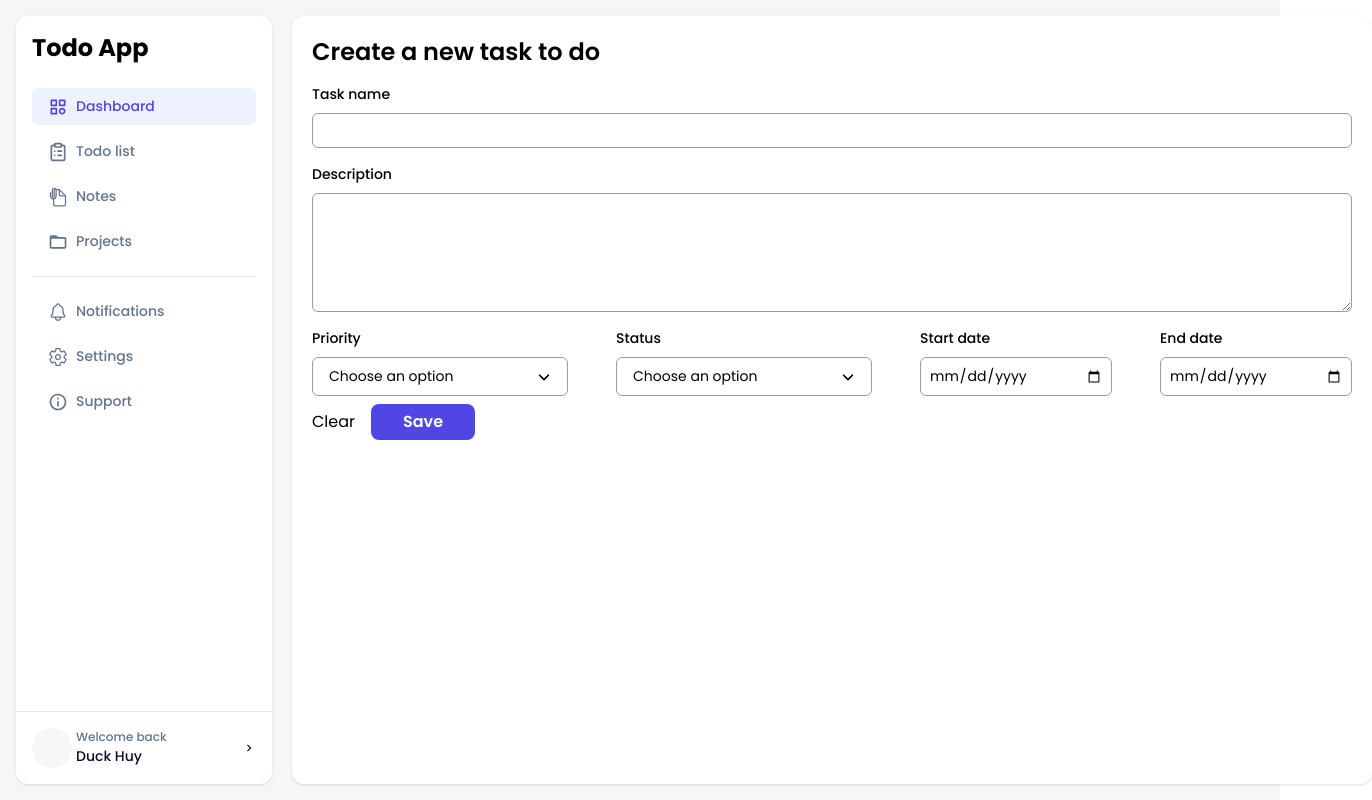
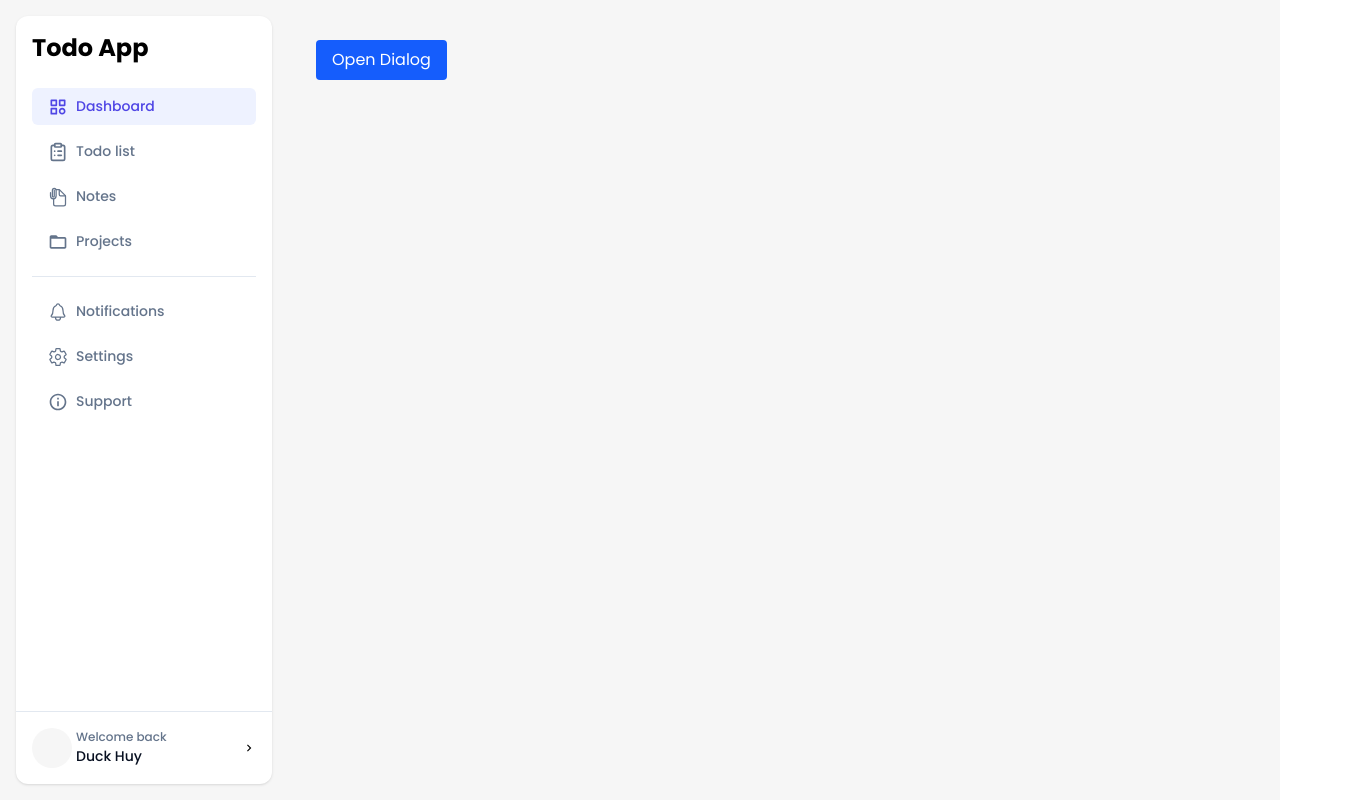
Before and after one commit to dhuy00/Knowly, a React (Vite) app in the folder knowly_frontend/: page /todo-list in a window 1280 px wide. Shown: the whole page, 1372 px wide, since content can reach past the window. Built offline with nearby package versions, Linux system fonts and the light colour scheme.

Commit message:
add custom dialog, move add new task form to dialog

```diff
--- a/knowly_frontend/package.json
+++ b/knowly_frontend/package.json
@@ -12,6 +12,8 @@
   "dependencies": {
     "@tailwindcss/vite": "^4.1.17",
     "@tanstack/react-query": "^5.90.9",
+    "framer-motion": "^12.23.24",
+    "lucide-react": "^0.554.0",
     "react": "^19.2.0",
     "react-dom": "^19.2.0",
     "react-hot-toast": "^2.6.0",
--- /dev/null
+++ b/knowly_frontend/src/components/common/Dialog.tsx
@@ -0,0 +1,77 @@
+import React from "react";
+import ReactDOM from "react-dom";
+import { motion, AnimatePresence } from "framer-motion";
+import { X } from "lucide-react";
+
+interface DialogProps {
+  open: boolean;
+  onClose: () => void;
+  title?: string;
+  footer?: React.ReactNode;
+  children: React.ReactNode;
+  disableBackdropClose?: boolean;
+  width?: string;
+}
+
+const Dialog: React.FC<DialogProps> = ({
+  open,
+  onClose,
+  title,
+  footer,
+  children,
+  disableBackdropClose = false,
+  width = "max-w-lg",
+}) => {
+  if (typeof document === "undefined") return null;
+
+  return ReactDOM.createPortal(
+    <AnimatePresence>
+      {open && (
+        <motion.div
+          className="fixed inset-0 z-50 flex items-center justify-center"
+          initial={{ opacity: 0 }}
+          animate={{ opacity: 1 }}
+          exit={{ opacity: 0 }}
+        >
+          {/* Backdrop */}
+          <motion.div
+            className="absolute inset-0 bg-black/50"
+            onClick={() => !disableBackdropClose && onClose()}
+          />
+
+          {/* Dialog Box */}
+          <motion.div
+            className={`relative bg-white rounded-2xl shadow-xl px-6 py-2 w-full ${width} z-10`}
+            initial={{ scale: 0.9, opacity: 0 }}
+            animate={{ scale: 1, opacity: 1 }}
+            exit={{ scale: 0.9, opacity: 0 }}
+            transition={{ type: "spring", damping: 22, stiffness: 200 }}
+            onClick={(e) => e.stopPropagation()}
+          >
+            {/* Header */}
+            {(title || onClose) && (
+              <div className="flex items-center justify-between mb-4">
+                <h2 className="text-xl font-semibold">{title}</h2>
+                <button
+                  onClick={onClose}
+                  className="p-2 rounded-full hover:bg-gray-100 cursor-pointer" aria-label="Close"
+                >
+                  <X size={20} />
+                </button>
+              </div>
+            )}
+
+            {/* Body */}
+            <div className="text-gray-700 mb-4">{children}</div>
+
+            {/* Footer */}
+            {footer && <div className="flex justify-end gap-2 mt-4">{footer}</div>}
+          </motion.div>
+        </motion.div>
+      )}
+    </AnimatePresence>,
+    document.body
+  );
+};
+
+export default Dialog;
--- a/knowly_frontend/src/components/common/SelectField.tsx
+++ b/knowly_frontend/src/components/common/SelectField.tsx
@@ -23,17 +23,17 @@ const SelectField: React.FC<SelectFieldProps> = ({ label, options }) => {
   }
 
   return (
-    <div className="flex flex-col gap-2 mt-4 text-common">
+    <div className="flex flex-col gap-2 mt-4 text-common relative">
       <label className="font-medium">{label}</label>
       <div>
-        <div className="flex items-center gap-4 border border-border-secondary w-64
+        <div className="flex items-center gap-4 border border-border-secondary
         justify-between px-4 py-2 rounded-md hover:bg-background-hover-primary"
           onClick={() => handleToggleOptions(null)}>
           <label>{selectedValue ? selectedValue : 'Choose an option'}</label>
           <FaAngleDown className={`${showOptions ? 'rotate-180' : ''} transition-all`} />
         </div>
-        <div className={`w-64 max-h-64 overflow-y-auto flex flex-col border border-border-secondary rounded-md
-          mt-2 overflow-hidden ${showOptions ? '' : 'h-0 border-none'}`}>
+        <div className={`absolute bg-white max-h-64 overflow-y-auto flex flex-col border border-border-secondary rounded-md
+          mt-2 overflow-hidden ${showOptions ? '' : 'h-0 border-none'} w-full z-10`}>
           {
             options.map((item, index) => (
               <div style={{color: item.textColor}} className="py-2 px-2 font-medium
--- a/knowly_frontend/src/index.css
+++ b/knowly_frontend/src/index.css
@@ -5,6 +5,7 @@
   /* Color */
   --color-text-primary: rgba(8, 16, 33);
   --color-text-primary-hover: rgba(79, 70, 229, 1);
+  --color-text-primary-active: rgba(54, 44, 207, 1);
   --color-text-secondary: rgba(100, 116, 139, 1);
   --color-sidebar-item-background: rgba(238, 242, 255, 1);
   --color-sidebar-item-active-background: rgba(222, 229, 255, 1);
@@ -15,6 +16,9 @@
   --color-background-primary: rgba(255, 255, 255, 1);
   --color-background-secondary:   rgba(250, 250, 250, 1);
   --color-background-hover-primary: rgba(28, 46, 150, 0.04);
+  --color-button-primary: rgba(79, 70, 229, 1);
+  --color-button-primary-active: rgba(54, 44, 207, 1);
+  --color-button-primary-hover: rgba(54, 44, 240, 1);
   /* Font */
   --font-poppins: "Poppins", sans-serif;
   /* Font size */
--- a/knowly_frontend/src/pages/todo-list/TodoList.tsx
+++ b/knowly_frontend/src/pages/todo-list/TodoList.tsx
@@ -1,6 +1,8 @@
-import {React, useState} from 'react'
+import { React, useState } from 'react'
 import InputField from '../../components/common/InputField'
 import SelectField from '../../components/common/SelectField'
+import Dialog from '../../components/common/Dialog'
+import Divider from '../../components/common/Divider'
 
 const TodoList = () => {
   const [taskInfo, setTaskInfo] = useState({
@@ -46,23 +48,46 @@ const TodoList = () => {
     },
   ])
 
+  const [open, setOpen] = useState(false);
+
   return (
-    <div className='bg-background-primary w-full h-full rounded-xl p-5 shadow-sm'>
-      <h2 className='text-2xl font-semibold'>Create a new task to do</h2>
-      <InputField label='Task name' value={taskInfo.name} type='text'/>
-      <InputField label='Description' value={taskInfo.description} type='textarea' rows={5}/>
-      <div className='flex gap-12'>
-        <SelectField label='Priority' options={priorities}/>
-        <SelectField label='Status' options={statuses}/>
-        <InputField label='Start date' value={taskInfo.startDate} type='date' className='py-2 w-48'/>
-        <InputField label='End date' value={taskInfo.endDate} type='date' className='py-2 w-48'/>
-      </div>
-      <div className='flex gap-4'>
-        <button>Clear</button>
-        <button className='bg-text-primary-hover px-8 py-1.5 text-white rounded-lg font-semibold'>Save</button>
-      </div>
+    <div className="p-6">
+      <button
+        className="px-4 py-2 bg-blue-600 text-white rounded"
+        onClick={() => setOpen(true)}
+      >
+        Open Dialog
+      </button>
+
+      <Dialog
+        open={open}
+        onClose={() => setOpen(false)}
+        title="Create a new task"
+      >
+        <InputField label='Task name' value={taskInfo.name} type='text' />
+        <InputField label='Description' value={taskInfo.description} type='textarea' rows={5} />
+        <SelectField label='Priority' options={priorities} />
+        <SelectField label='Status' options={statuses} />
+        <div className='flex gap-4 justify-between'>
+          <InputField label='Start date' value={taskInfo.startDate} type='date' className='py-2 w-54' />
+          <InputField label='End date' value={taskInfo.endDate} type='date' className='py-2 w-54' />
+        </div>
+        <div className='flex gap-2 text-common mt-4 justify-center'>
+          <button className='border-text-primary-hover border-2 px-10 py-1.5 rounded-lg
+          font-semibold text-text-primary-hover cursor-pointer hover:bg-sidebar-item-background
+          active:bg-sidebar-item-active-background transition-colors'
+          onClick={() => setOpen(false)}>
+            Cancel
+          </button>
+          <button className='bg-button-primary px-12 py-1.5 text-white rounded-lg
+          font-semibold cursor-pointer hover:bg-button-primary-hover active:bg-button-primary-active
+          transition-colors'>
+            Save
+          </button>
+        </div>
+      </Dialog>
     </div>
-  )
+  );
 }
 
 export default TodoList
```
Also changed, not shown: 1 other file (tests, documents, lock files or other folders).
